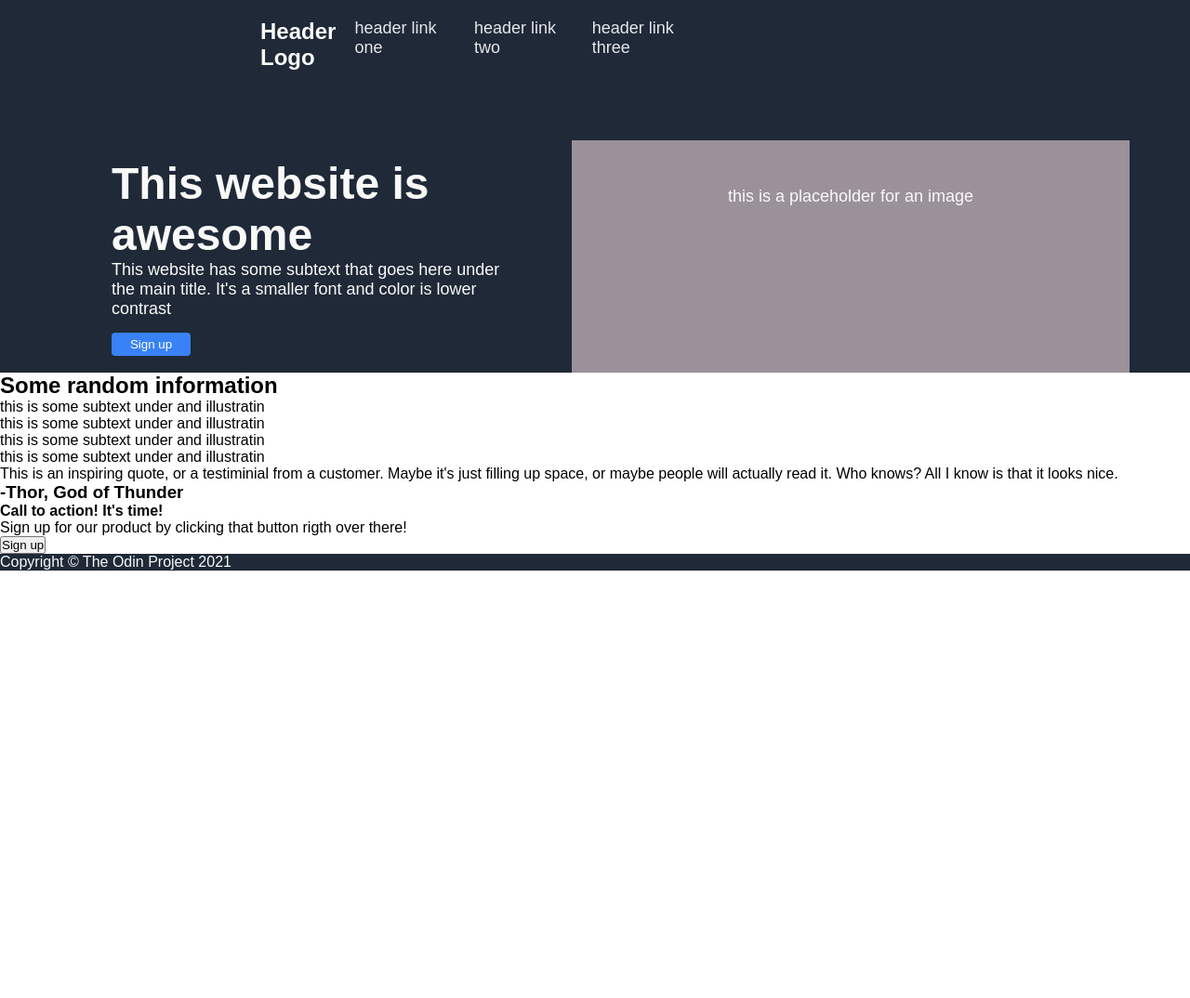
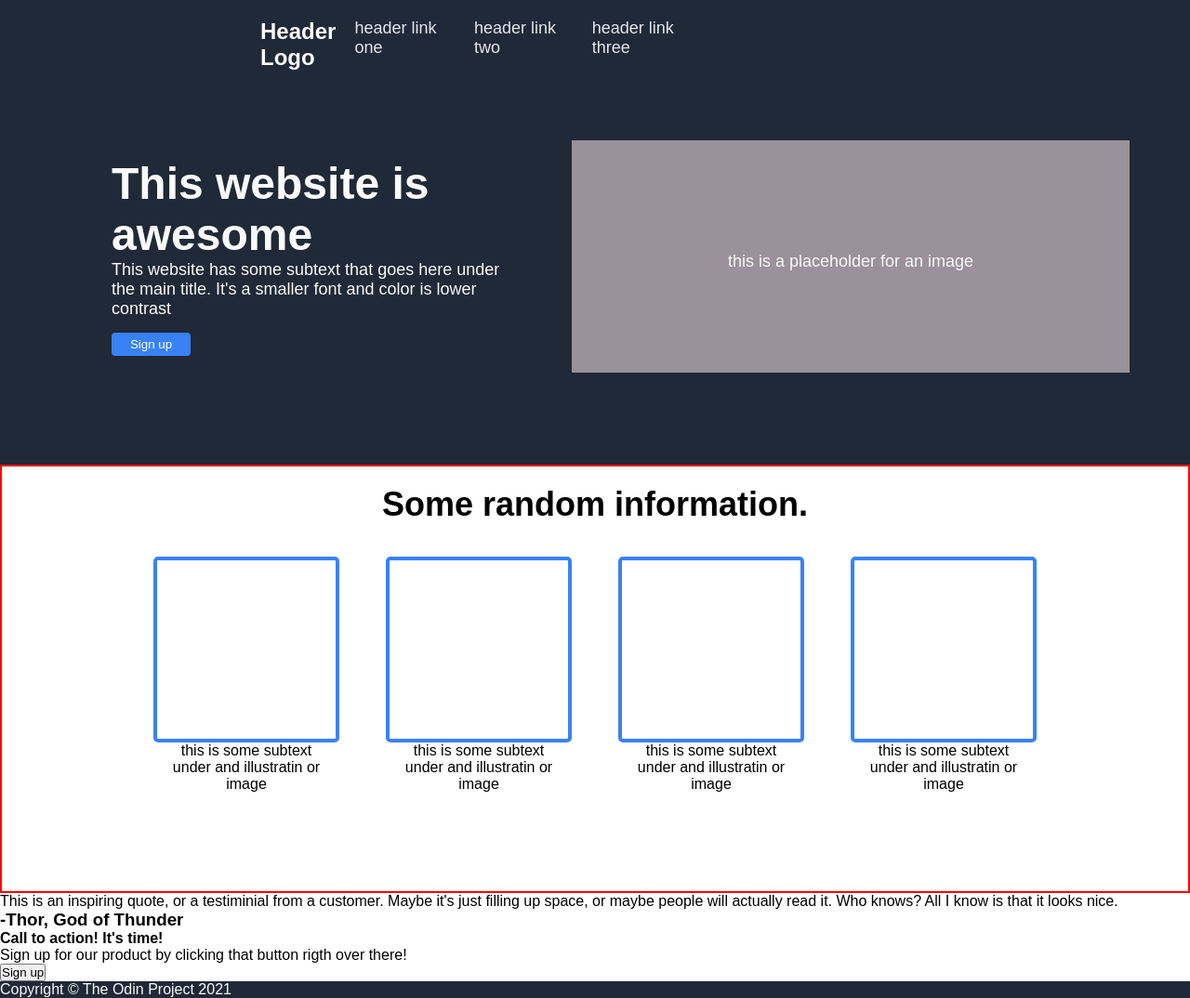
Before and after one commit to jay-schreffler/TOP-Foundations-LandingPage, a plain HTML site: page index.html in a window 1280 px wide. Shown: the top 1074 px of the page at 93% size. Before the commit the page ends 800 px from the top, so only its background shows below. Drawn offline with Linux system fonts and the light colour scheme.

Commit message:
updated index.html and style.css

```diff
--- a/index.html
+++ b/index.html
@@ -35,16 +35,24 @@
         </section>
     </main>
     <section class="info">
-        <h1>Some random information</h1>
+        <h1>Some random information.</h1>
         <div class="image-wrapper">
-            <div class="box1"></div>
-            <p>this is some subtext under and illustratin</p>
-            <div class="box2"></div>
-            <p>this is some subtext under and illustratin</p>
-            <div class="box3"></div>
-            <p>this is some subtext under and illustratin</p>
-            <div class="box4"></div>
-            <p>this is some subtext under and illustratin</p>
+            <div class="box-wrap">
+                <div class="box"></div>
+            <p>this is some subtext under and illustratin or image</p>
+            </div>
+            <div class="box-wrap">
+                <div class="box"></div>
+            <p>this is some subtext under and illustratin or image</p>
+            </div>
+            <div class="box-wrap">
+                <div class="box"></div>
+            <p>this is some subtext under and illustratin or image</p>
+            </div>
+            <div class="box-wrap">
+                <div class="box"></div>
+            <p>this is some subtext under and illustratin or image</p>
+            </div>
         </div>
     </section>
     <section class="quote">
--- a/style.css
+++ b/style.css
@@ -5,7 +5,7 @@
     font-family: Arial, Helvetica, sans-serif;
 }
 main {
-    min-height: 400px;
+    min-height: 500px;
 }
 
 main, footer {
@@ -47,7 +47,7 @@ nav a:nth-last-child(1) {
 
 .image-box p {
     text-align: center;
-    margin-top: 50px;
+    margin-top: 120px;
 }
 
 .main-content {
@@ -90,3 +90,42 @@ nav a:nth-last-child(1) {
     color: white;
     margin-top: 15px;
 }
+
+.info {
+    border: 2px solid red;
+    min-height: 400px;
+}
+
+.info h1 {
+    text-align: center;
+    margin-top: 20px;
+    margin-bottom: 35px;
+    font-size: 36px;
+}
+
+.box {
+    height: 200px;
+    width: 200px;
+    border: 4px solid #3882f6;
+    border-radius: 5px;
+}
+
+.image-wrapper {
+    display: flex;
+    justify-content: center;
+    align-items: center;
+    gap: 50px;
+}
+
+.image-wrapper p {
+    text-align: center;
+    max-width: 160px;
+    height: 100px;
+}
+
+.box-wrap {
+    display: flex;
+    flex-direction: column;
+    align-items: center;
+    margin-bottom: 60px;
+}
```
